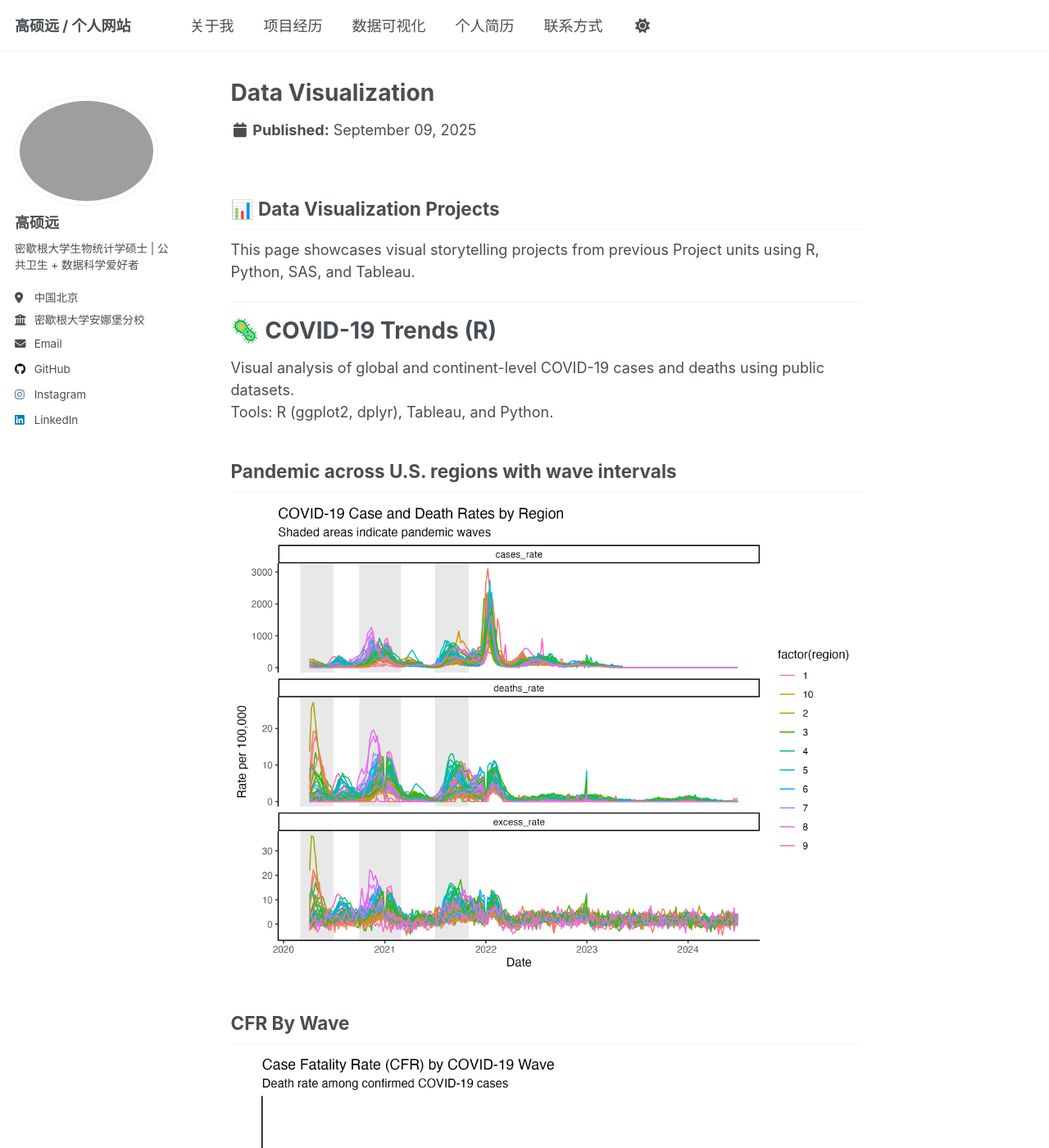
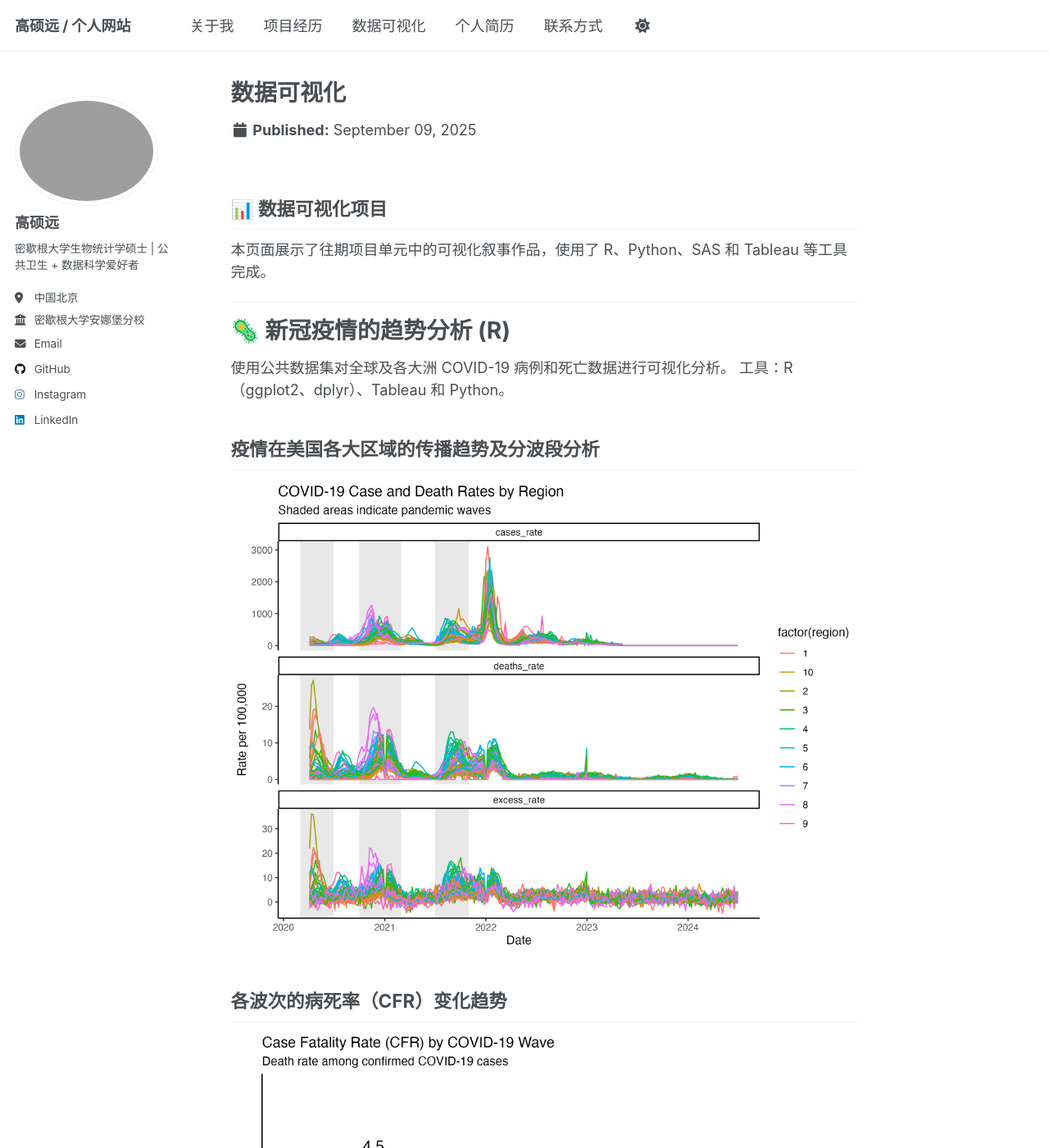
Before and after one commit to GSYH/zh, a Jekyll site: the page built from _publications/datavis.md, in a window 1280 px wide and 1400 px high. Shown: the whole window at 82% size. Built offline with Jekyll 4.4.1, drawn with Linux system fonts in a browser that asks for light colours; some of the changed text lies outside the part shown.

Commit message:
Update datavis.md

```diff
--- a/_publications/datavis.md
+++ b/_publications/datavis.md
@@ -1,120 +1,122 @@
 ---
-title: "Data Visualization"
+title: "数据可视化"
 collection: publications
 permalink: /datavis/
 author_profile: true
 layout: single
 ---
 
-## 📊 Data Visualization Projects
+## 📊 数据可视化项目
 
-This page showcases visual storytelling projects from previous Project units using R, Python, SAS, and Tableau.
+本页面展示了往期项目单元中的可视化叙事作品，使用了 R、Python、SAS 和 Tableau 等工具完成。
 
 ---
 
-# 🦠 COVID-19 Trends (R)
-Visual analysis of global and continent-level COVID-19 cases and deaths using public datasets.
-Tools: R (ggplot2, dplyr), Tableau, and Python.
+# 🦠 新冠疫情的趋势分析 (R)
+使用公共数据集对全球及各大洲 COVID-19 病例和死亡数据进行可视化分析。
+工具：R（ggplot2、dplyr）、Tableau 和 Python。
 
-## Pandemic across U.S. regions with wave intervals
+## 疫情在美国各大区域的传播趋势及分波段分析
 
-![Global Cases Over Time](/files/p1.png)
+![时间推移的全球病例](/files/p1.png)
 
-
-## CFR By Wave
+## 各波次的病死率（CFR）变化趋势
 ![Continent Trends Cases](/files/p4.png)
 
-## Wave-wise Excess Mortality vs. Case Rate
+---
+## 各波次中超额死亡率与确诊率的关系
 ![Continent Trends Deaths](/files/p5.png)
 ![Summary Heatmap](/files/p6.png)
 
-## Heatmaps displaying wave-specific death rate classifications across states
+---
+## 各州在不同波次的死亡率热力图分类展示
 ![Heatmaps displaying wave-specific death rate classifications across states](/files/p2.jpg)
 
-## Bar plots highlighting the top and bottom 3 states by death rate in each wave
+---
+## 各波次中死亡率最高与最低的三个州柱状图展示
 ![Bar plots highlighting the top and bottom 3 states by death rate in each wave](/files/p3.jpg)
-
 
 ---
 
 # 🎵 Billboard Music Trends (Shiny App)
 
-An interactive dashboard analyzing Billboard Top 100 data, with song rankings, artist performance, and album covers.
+一个交互式仪表板，分析 Billboard Top 100 数据，包含歌曲排名、艺术家表现以及专辑封面等内容。
 
-🌐 [Launch App](https://nl1z0n-shuoyuan-gao.shinyapps.io/shiny_app/)
+🌐 [点击启动应用](https://nl1z0n-shuoyuan-gao.shinyapps.io/shiny_app/)
 
-![Billboard Screenshot](/files/shinyapp.jpg)
+![Billboard 截图](/files/shinyapp.jpg)
+
 
 ---
 
-### 📈 Student Performance Analysis (SAS)
+### 📈 葡萄牙学生成绩分析 (SAS)
 
-**Summary:** Used clusters and regression lines to uncover patterns in student grades, attendance, and demographic characteristics.
+**总结：** 通过聚类分析和回归线揭示学生成绩、出勤率和人口统计特征之间的模式关系。
 
 ![Student Plot](/files/student.jpg)
 
 ---
 
-# 🇺🇸 U.S. Election Data Clustering (Python)
+# 🇺🇸 2016美国总统大选聚类分析 (Python)
 
-## Silhouette Plot (12 Clusters)
+## 轮廓分数图（Silhouette Plot）(12个聚类)
 ![Silhouette Plot](/files/sc.jpg)
 
-## Optimal Number of Clusters – Silhouette Score
+## 最优聚类数：基于轮廓系数
 ![Silhouette Score Line](/files/elbow.jpg)
 
-## t-SNE Visualization
+## t-SNE 聚类可视化
 ![t-SNE Cluster Plot](/files/cl.jpg)
 
-## Elbow Method (Synthetic)
+## 肘部法则 (Elbow Method)
 ![Elbow Synthetic](/files/elbow1.jpg)
 
-## Candidate Vote Correlation Heatmap
+## 候选人得票率相关性热图
 ![Correlation Heatmap](/files/heat.jpg)
 
-## Scatter Plot of Candidate Percentages
+## 候选人得票率散点图
 ![Candidate Scatter](/files/1.jpg)
 
 ---
 
-# 🧬 Kidney Cancer Expression Visualization
+# 🧬 肾癌表达可视化分析
 
-This project compares gene expression between **normal** and **tumor** kidney tissues to identify significant biological differences using volcano plots, pathway enrichment, protein interaction networks, and density comparisons.
+本项目通过火山图、通路富集分析、蛋白质相互作用网络和密度分布图等方法，比较**正常**肾组织与**肿瘤**肾组织的基因表达差异，从而识别重要的生物学差异。
 
 
-## 🌋 Volcano Plot of Differential Expression
+## 🌋 差异表达火山图
 
 ![Volcano Plot](/files/6.jpg)
 
 ---
 
-## 📊 Expression Density Distribution
+## 📊 表达密度分布图
 
 ![Expression Density](/files/5.jpg)
 
 ---
 
-## 🎯 KEGG Pathway Enrichment
+## 🎯 KEGG 通路富集分析图
 
 ![Pathway Dot Plot](/files/4.jpg)
 
 ---
 
-## 🔗 Protein Interaction Network
+## 🔗 蛋白质相互作用网络图
 
 ![Gene Network](/files/2.jpg)
 
 ---
 
-## 📈 NES vs. Significance
+## 📈 富集分数 (NES) 与显著性关系图
 
 ![NES vs Significance](/files/3.jpg)
 
 ---
 
-### Tools & Technologies
+### 使用工具与技术
 
-- **R**: ggplot2, shiny, dplyr, tidyr, DT, httr, jsonlite
-- **Python**: matplotlib, seaborn, scikit-learn, pandas, numpy
-- **SAS**: Used for clustering analysis and educational data modeling
-- **Tableau**: Used for interactive dashboards and visual storytelling
+- **R 语言**：使用了 `ggplot2`、`shiny`、`dplyr`、`tidyr`、`DT`、`httr` 和 `jsonlite` 等包进行数据清洗、可视化与交互式开发
+- **Python**：应用了 `matplotlib`、`seaborn`、`scikit-learn`、`pandas`、`numpy` 进行可视化与建模
+- **SAS**：用于聚类分析及教育类数据建模
+- **Tableau**：用于构建交互式仪表盘和数据可视化故事展示
```
